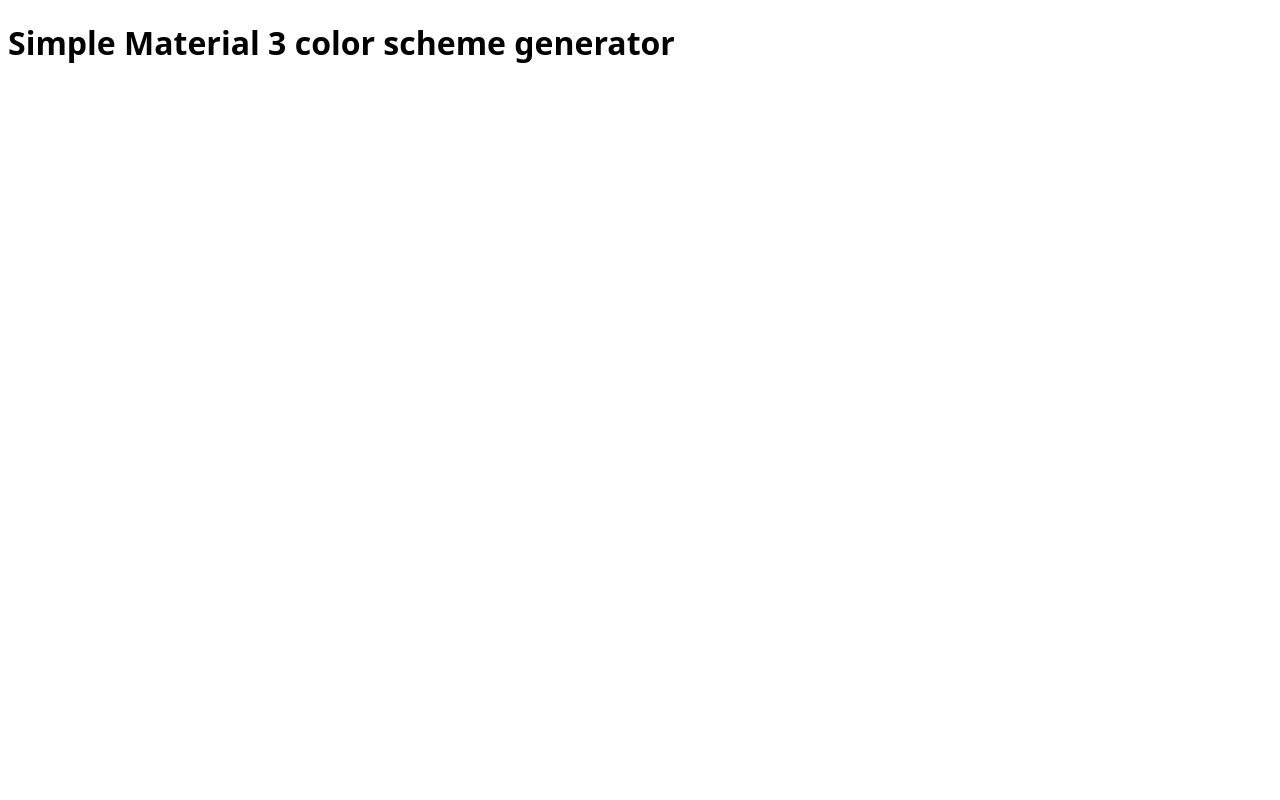
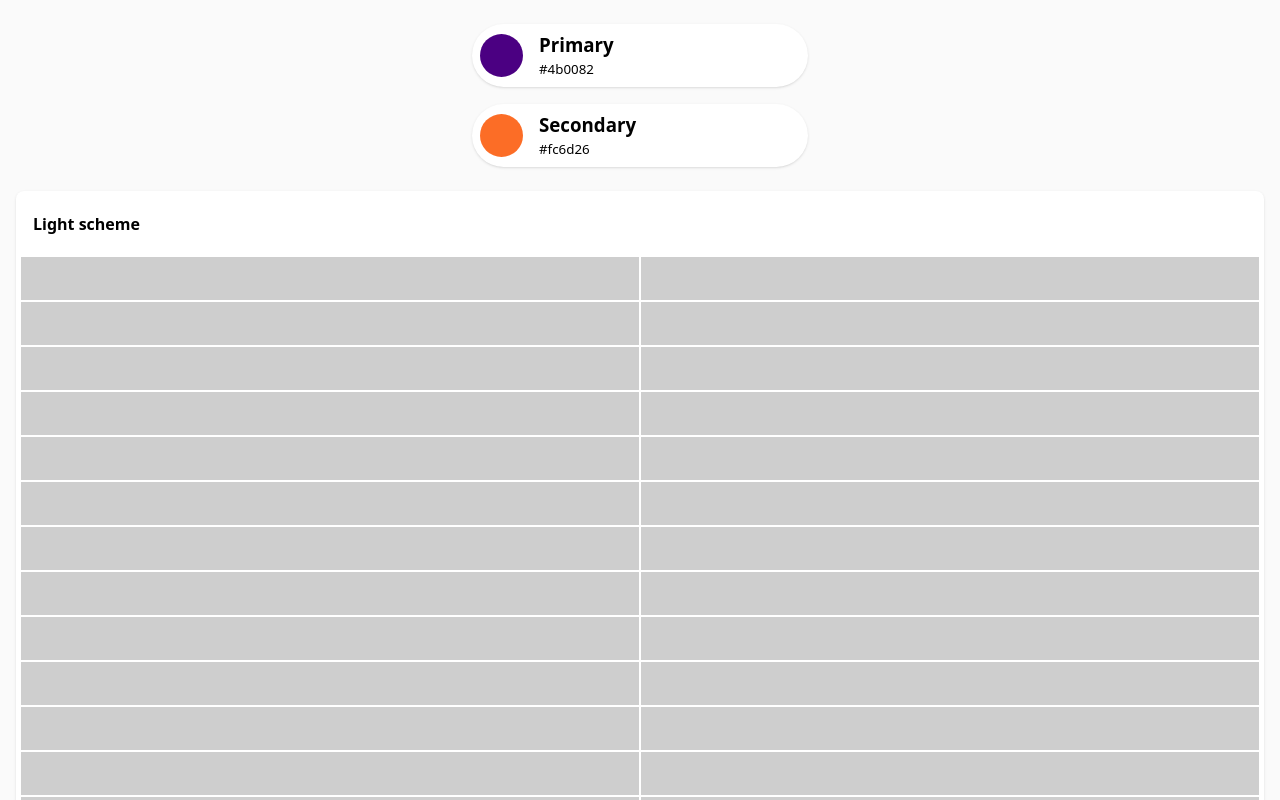
Before and after one commit to mirhasalh/m3cs, a SvelteKit app: page / in a window 1280 px wide. Shown: the top 800 px of the page. Built offline with nearby package versions, Linux system fonts and the light colour scheme.

Commit message:
Prepared home page

```diff
--- a/src/app.html
+++ b/src/app.html
@@ -7,6 +7,6 @@
 		%sveltekit.head%
 	</head>
 	<body data-sveltekit-preload-data="hover">
-		<div style="display: contents">%sveltekit.body%</div>
+		<div>%sveltekit.body%</div>
 	</body>
 </html>
--- a/src/app.scss
+++ b/src/app.scss
@@ -1,8 +1,101 @@
+$toolbar-height: 60px;
+$btn-height: 43.0px;
+$rounded: 9999px;
+$bg-color: #fafafa;
+$shadow: 0 1px 3px 0 rgb(0 0 0 / 0.1), 0 1px 2px -1px rgb(0 0 0 / 0.1);
+
+@mixin flex-center {
+    display: flex;
+    justify-content: center;
+    align-items: center;
+}
+
+@mixin flex-start {
+    display: flex;
+    justify-content: start;
+    align-items: center;
+}
+
 body {
     font-family: system-ui, -apple-system, BlinkMacSystemFont, 'Segoe UI', Roboto, Oxygen, Ubuntu, Cantarell, 'Open Sans', 'Helvetica Neue', sans-serif;
+    background-color: $bg-color;
+    margin: 0;
 }
 
-.container {
-    padding: 1.5rem;
-    margin-top: 0.5rem;
+footer {
+    margin-top: 1rem;
+    height: $toolbar-height;
+    background-color: black;
+    color: #fafafa;
+    @include flex-start();
+    padding: 0px 1rem;
 }
+
+hr {
+    border: none;
+    border-bottom: 0.0125rem solid darkgray;
+    width: 100%;
+
+    &.transparent {
+        border-bottom: 0.0125rem solid transparent;
+    }
+}
+
+.shrink {
+    margin: 0;
+}
+
+.color-bar-wrapper {
+    @include flex-center();
+    flex-direction: column;
+    margin: 1.5rem;
+
+    .color-bar {
+        box-shadow: $shadow;
+        border-radius: $rounded;
+        @include flex-start();
+        padding: 0.5rem;
+        min-width: 20em;
+        background-color: #ffffff;
+
+        .color-pick {
+            width: $btn-height;
+            height: $btn-height;
+            overflow: hidden;
+            border-radius: $rounded;
+            margin-right: 1rem;
+
+            >input[type='color'] {
+                width: 100%;
+                height: 100%;
+                background: #FFFFFF 0% 0% no-repeat padding-box;
+                box-shadow: 0px 3px 6px #0000001A;
+                transform: scale(1.5);
+            }
+        }
+    }
+}
+
+.color-scheme-wrapper {
+    margin: 0px 1rem;
+    background-color: #ffffff;
+    box-shadow: $shadow;
+    border-radius: 0.5rem;
+    padding: 1px;
+
+    >header {
+        margin-left: 1rem;
+    }
+}
+
+.color-grid {
+    display: grid;
+    gap: 0.125rem;
+    grid-template-columns: repeat(2, 1fr);
+    margin: 0px 0.25rem 1rem 0.25rem;
+
+    .color-grid-item {
+        height: $btn-height;
+        background-color: #cecece;
+    }
+}
--- a/src/routes/+layout.svelte
+++ b/src/routes/+layout.svelte
@@ -3,3 +3,5 @@
 </script>
 
 <slot />
+
+<footer>Powered by:</footer>
--- a/src/routes/+page.svelte
+++ b/src/routes/+page.svelte
@@ -1 +1,49 @@
-<h1>Simple Material 3 color scheme generator</h1>
+<script>
+  let primaryColor = '#4b0082',
+    secondaryColor = '#fc6d26'
+
+  const n = 33
+</script>
+
+<div class={`color-bar-wrapper`}>
+  <div class={`color-bar`}>
+    <div class="color-pick">
+      <input type="color" bind:value={primaryColor} />
+    </div>
+    <div>
+      <h3 class={`shrink`}>Primary</h3>
+      <p class={`shrink`}><small>{primaryColor}</small></p>
+    </div>
+  </div>
+  <hr class={`transparent`} />
+  <div class={`color-bar`}>
+    <div class="color-pick">
+      <input type="color" bind:value={secondaryColor} />
+    </div>
+    <div>
+      <h3 class={`shrink`}>Secondary</h3>
+      <p class={`shrink`}><small>{secondaryColor}</small></p>
+    </div>
+  </div>
+</div>
+<section class={`color-scheme-wrapper`}>
+  <header>
+    <h4>Light scheme</h4>
+  </header>
+  <div class={`color-grid`}>
+    {#each Array.from({ length: n }) as item}
+      <div class={`color-grid-item`}>{item}</div>
+    {/each}
+  </div>
+</section>
+<hr class={`transparent`} />
+<section class={`color-scheme-wrapper`}>
+  <header>
+    <h4>Dark scheme</h4>
+  </header>
+  <div class={`color-grid`}>
+    {#each Array.from({ length: n }) as item}
+      <div class={`color-grid-item`}>{item}</div>
+    {/each}
+  </div>
+</section>
```
